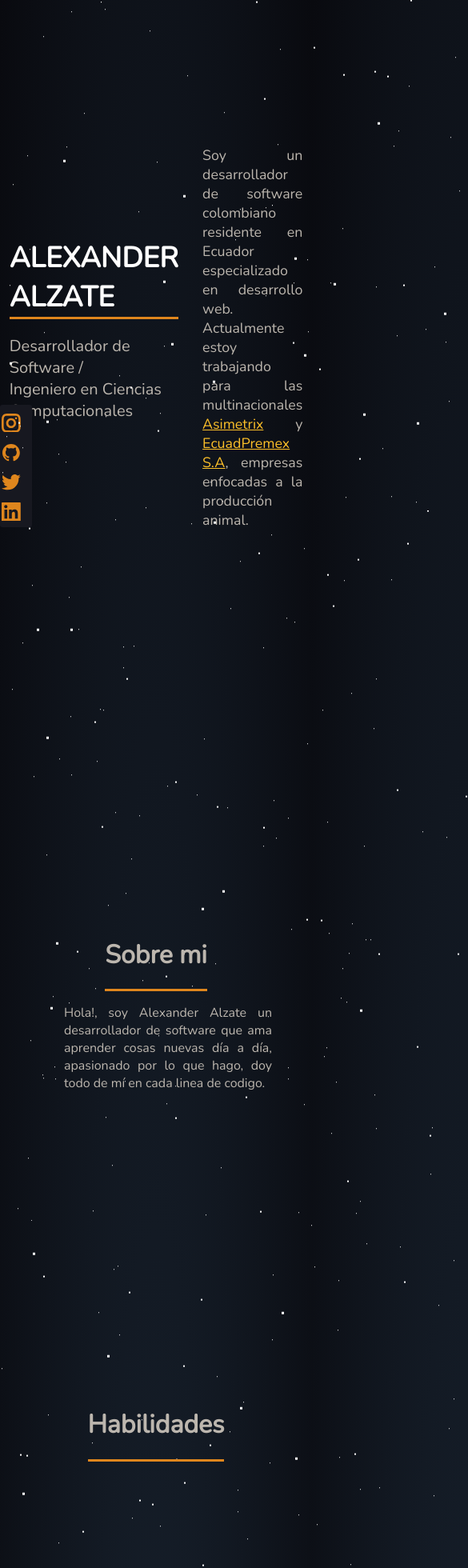
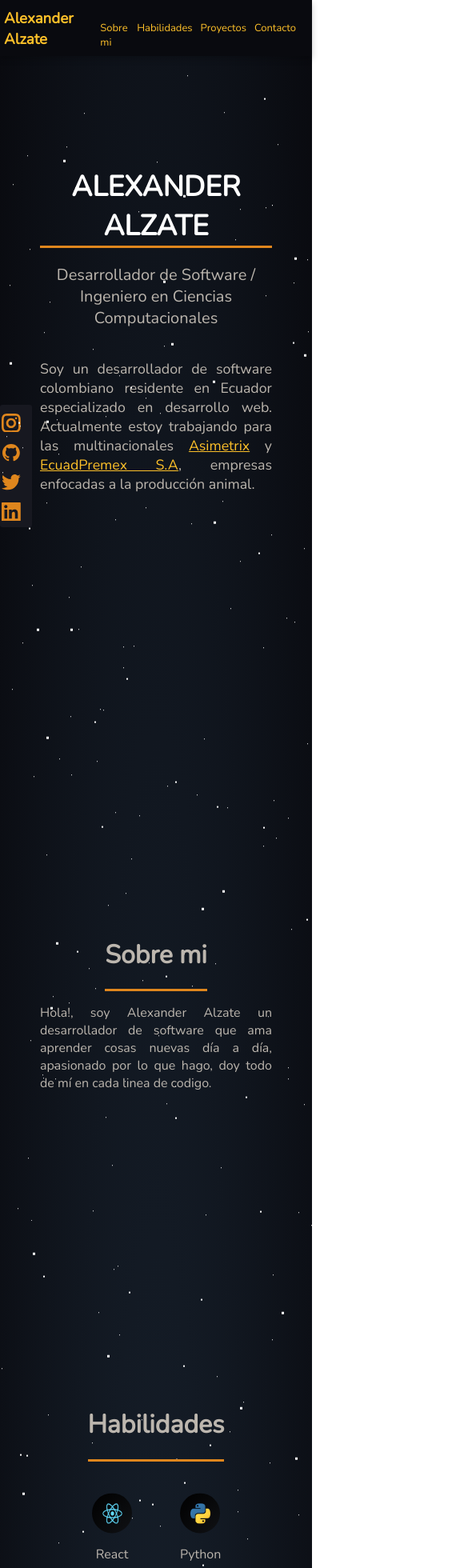
Before and after one commit to Aalzate95/Alexander-Website, a React (Create React App) app: page / in a window 390 px wide. Shown: the top 1960 px of the page at 80% size, 585 px wide, since content can reach past the window. Built offline with nearby package versions, Linux system fonts and the light colour scheme.

Commit message:
semi-responsive

```diff
--- a/src/App.css
+++ b/src/App.css
@@ -55,7 +55,6 @@ html{
 }
 .resume-title p{
   font-size: 20px;
-
 }
 .resume-title span,.SobreMi-title span,.Contacto-title span,.Habilidades-title span{
   display:block;
@@ -71,17 +70,6 @@ html{
 .resume-content p a{
   color:#fdc029;
 }
-
-/* .SobreMi{
-  font-size: calc(10px + 2vmin);
-  color: white;
-} */
-
-/* .Contacto h1{
-  color:white;
-  margin:0;
-  font-size: calc(50px+2vmin)
-} */
 
 .Contacto-content{
   display: flex;
@@ -137,6 +125,102 @@ html{
 
 .form-button:hover {
   color: #df861d;
+}
+.Habilidades-title{
+  height: 100%;
+  position: absolute;
+  vertical-align:super;
+  margin-top:100px;
+}
+.Habilidades-content{
+  display:grid;
+  grid-template-columns: 1fr 1fr 1fr 1fr 1fr;
+  z-index:1;
+  /**/
+
+}
+.planeta{
+  align-items: center;
+  text-align: center;
+  border-radius: 50%;
+  height:100px;
+  width:100px;
+  display:block;
+  background: radial-gradient(circle at 100px 100px, #20232A, #000);
+  margin:30px;
+  animation-name: floating;
+  animation-duration: 3s;
+  animation-iteration-count: infinite;
+  animation-timing-function: ease-in-out;
+  transition: all .2s ease-in-out;
+}
+
+.planeta-logo{
+  display:flex;
+  height:100%;
+  width:100%;
+  align-items: center;
+  text-align: center;
+}
+
+.planeta-logo img{
+  margin-left: auto;
+  margin-right: auto;
+  height:50px;
+  width:50px;
+}
+
+.planeta:hover{
+  height:110px;
+  width:110px;
+  cursor: pointer;
+  margin:10px
+}
+
+@keyframes floating {
+  0% { transform: translate(0,  0px); }
+  50%  { transform: translate(0, 15px); }
+  100%   { transform: translate(0, -0px); }
+}
+
+@media only screen and (max-width: 600px) {
+  .resume{
+    flex-direction: column;
+    text-align: center;
+  }
+  .resume-content{
+    margin:0;
+  }
+  .Habilidades-content{
+    grid-template-columns: 1fr 1fr;
+  }
+
+  .planeta{
+    height:50px;
+    width:50px;
+  }
+  .planeta-logo img{
+    height:25px;
+    width:25px;
+  }
+  .Proyectos{
+    text-align: center;
+  }
+
+  .Contacto-content{
+    display: flex;
+    flex-direction: column;
+    background-color:#090a0f;
+    border-radius: 5px;
+    padding:20px;
+    width:200px;
+    margin-top: 20px;
+  }
+
+  .planeta:hover{
+    height:60px;
+    width:60px;
+  }
 }
 
 .rocket {
@@ -305,57 +389,3 @@ html{
     transform: translateY(-2000px);
   }
 }
-.Habilidades-title{
-  height: 100%;
-  position: absolute;
-  vertical-align:super;
-  margin-top:100px;
-}
-.Habilidades-content{
-  display:grid;
-  grid-template-columns: 1fr 1fr 1fr 1fr 1fr;
-  z-index:1;
-  /**/
-
-}
-.planeta{
-  align-items: center;
-  text-align: center;
-  border-radius: 50%;
-  height:100px;
-  width:100px;
-  display:block;
-  background: radial-gradient(circle at 100px 100px, #20232A, #000);
-  margin:30px;
-  animation-name: floating;
-  animation-duration: 3s;
-  animation-iteration-count: infinite;
-  animation-timing-function: ease-in-out;
-  transition: all .2s ease-in-out;
-}
-
-.planeta-logo{
-  display:flex;
-  height:100%;
-  width:100%;
-  align-items: center;
-  text-align: center;
-
-}
-.planeta-logo img{
-  margin-left: auto;
-  margin-right: auto;
-}
-
-.planeta:hover{
-  height:110px;
-  width:110px;
-  cursor: pointer;
-  margin:10px
-}
-
-@keyframes floating {
-  0% { transform: translate(0,  0px); }
-  50%  { transform: translate(0, 15px); }
-  100%   { transform: translate(0, -0px); }
-}
--- a/src/App.js
+++ b/src/App.js
@@ -11,6 +11,7 @@ import javascript_logo from './images/javascript-logo.png'
 import postgres_logo from './images/postgres-logo.png'
 import mongodb_logo from './images/mongodb-logo.png'
 import git_logo from './images/git-logo.png'
+
 const habilidades =[
   {title:"React",logo:react_logo,color:"#20232A"},
   {title:"Python",logo:python_logo,color:"#20232A"},
@@ -29,14 +30,14 @@ function App() {
     return(
       <figure className="planeta">
         <div className="planeta-logo">
-          <img alt="react" src={planet.logo} height="50" width="50"/>
+          <img alt="react" src={planet.logo}/>
         </div>
         <p>{planet.title}</p>
       </figure>
     )
   })
   return (
-    <div className="App">
+    <div className="App" >
       <TopBar/>
       <SideBar/>
       <div className="Stars-container">
--- a/src/components/sideBar/SideBar.css
+++ b/src/components/sideBar/SideBar.css
@@ -37,3 +37,7 @@
     color:white;
     font-size:calc(17px + 2vmin) ;
 }
+
+@media only screen and (max-width: 600px) {
+
+}
--- a/src/components/topBar/TopBar.css
+++ b/src/components/topBar/TopBar.css
@@ -7,7 +7,7 @@
     transition: top 0.3s;
     box-shadow: 0 4px 8px 0 rgba(0, 0, 0, 0.2);
     background-color:#090a0f;
-    z-index:1;
+    z-index:10;
 }
 .navbar{
     display:flex;
@@ -56,5 +56,28 @@
 
 .navbar-options a:hover{
     color:#df861d;
+}
 
+@media only screen and (max-width: 600px) {
+
+    .navbar-main{
+        margin-left:5px;
+    }
+
+    .navbar-options{
+
+        width:100%;
+        margin:10px 0 10px 10px;
+    }
+
+    .navbar-options ul{
+        display:flex;
+        flex-direction: row;
+        list-style-type:none;
+        padding:0;
+    }
+    .navbar-options li{
+        margin-left: 10px;
+        font-size: 13px;
+    }
 }
--- a/src/components/topBar/TopBar.js
+++ b/src/components/topBar/TopBar.js
@@ -1,9 +1,10 @@
 import React from 'react'
 import './TopBar.css'
 
-var prevScrollpos = window.pageYOffset;
+/* var prevScrollpos = window.pageYOffset;
+if (window.screen.width>600){
+    window.onscroll = function() {
 
-window.onscroll = function() {
             var currentScrollPos = window.pageYOffset;
             if (prevScrollpos > currentScrollPos) {
             document.getElementById("TopBar").style.top = "0";
@@ -12,6 +13,7 @@ window.onscroll = function() {
             }
             prevScrollpos = currentScrollPos;
         }
+} */
 
 const TopBar = () => {
     return (
```
Lines whose indentation alone changed are shown as unchanged.
